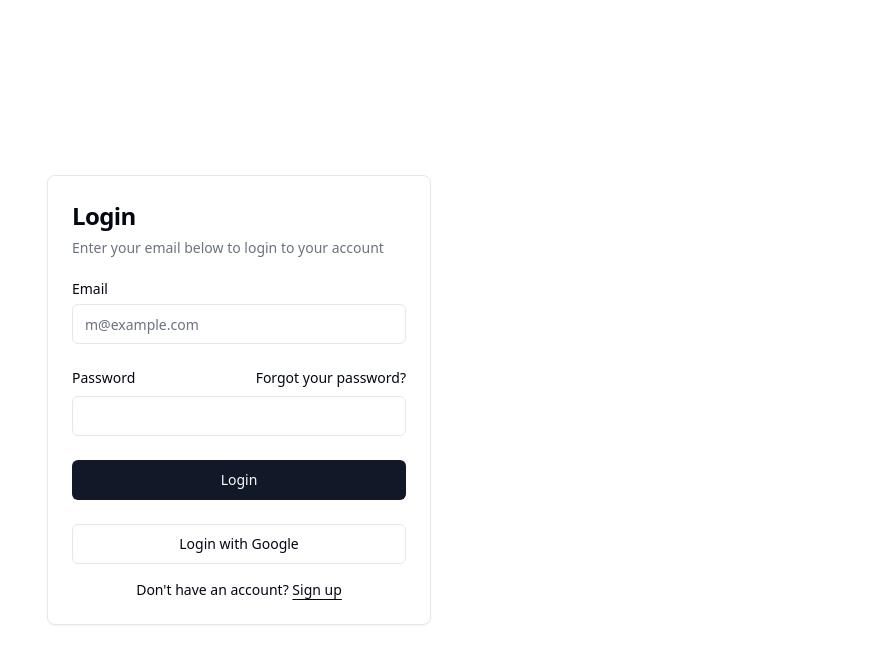
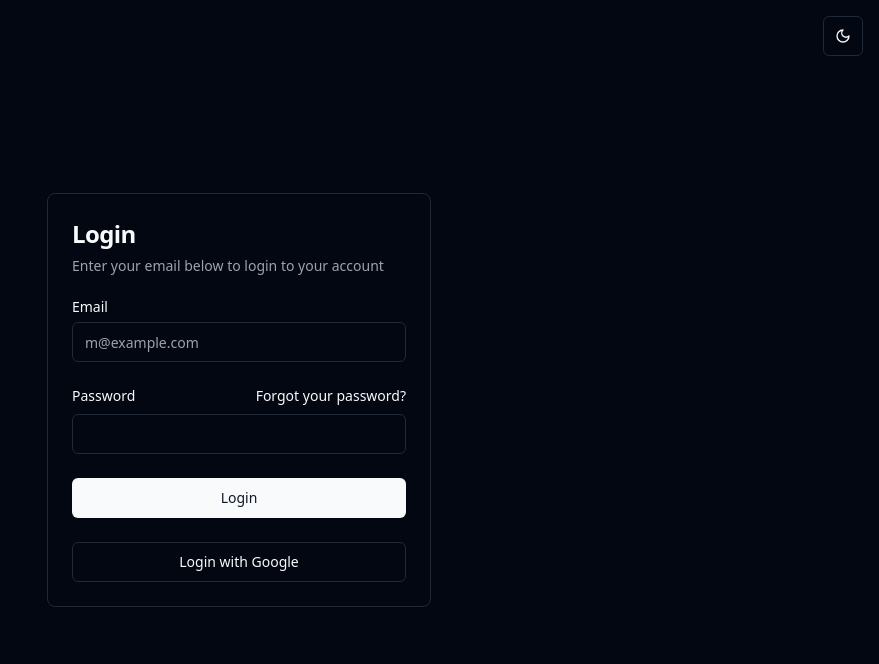
Before and after one commit to dehkai/leave-automation-suite, a React (Vite) app: page /login in a window 1280 px wide. Shown: the top 664 px of the page, without its empty margins (401-1280 px from the left). Built offline with nearby package versions, Linux system fonts and the light colour scheme.

Commit message:
(feat):Adds theme toggle
Introduces a theme toggle component, allowing users to switch between light and dark modes.

```diff
--- a/src/components/auth/login-form.jsx
+++ b/src/components/auth/login-form.jsx
@@ -48,12 +48,12 @@ export function LoginForm({
                 Login with Google
               </Button>
             </div>
-            <div className="mt-4 text-center text-sm">
+            {/* <div className="mt-4 text-center text-sm">
               Don&apos;t have an account?{" "}
               <a href="#" className="underline underline-offset-4">
                 Sign up
               </a>
-            </div>
+            </div> */}
           </form>
         </CardContent>
       </Card>
--- a/src/pages/login-page.jsx
+++ b/src/pages/login-page.jsx
@@ -1,63 +1,19 @@
 import { cn } from "@/lib/utils"
-import { Button } from "@/components/ui/button"
-import {
-  Card,
-  CardContent,
-  CardDescription,
-  CardHeader,
-  CardTitle,
-} from "@/components/ui/card"
-import { Input } from "@/components/ui/input"
-import { Label } from "@/components/ui/label"
+import { ThemeProvider } from "@/themes/theme-provider"
+import { ModeToggle } from "@/themes/mode-toggle"
+import { LoginForm } from "@/components/auth/login-form"
 
 export default function LoginPage() {
   return (
-    <div className="flex min-h-svh w-full items-center justify-center p-6 md:p-10">
+    <ThemeProvider>
+  <div className="flex min-h-svh w-full items-center justify-center p-6 md:p-10">
+    <div className="absolute top-4 right-4">
+      <ModeToggle />
+    </div>
       <div className="w-full max-w-sm">
-        <div className={cn("flex flex-col gap-6")}>
-          <Card>
-            <CardHeader>
-              <CardTitle className="text-2xl">Login</CardTitle>
-              <CardDescription>
-                Enter your email below to login to your account
-              </CardDescription>
-            </CardHeader>
-            <CardContent>
-              <form>
-                <div className="flex flex-col gap-6">
-                  <div className="grid gap-2">
-                    <Label htmlFor="email">Email</Label>
-                    <Input id="email" type="email" placeholder="m@example.com" required />
-                  </div>
-                  <div className="grid gap-2">
-                    <div className="flex items-center">
-                      <Label htmlFor="password">Password</Label>
-                      <a
-                        href="#"
-                        className="ml-auto inline-block text-sm underline-offset-4 hover:underline">
-                        Forgot your password?
-                      </a>
-                    </div>
-                    <Input id="password" type="password" required />
-                  </div>
-                  <Button type="submit" className="w-full">
-                    Login
-                  </Button>
-                  <Button variant="outline" className="w-full">
-                    Login with Google
-                  </Button>
-                </div>
-                <div className="mt-4 text-center text-sm">
-                  Don't have an account?{' '}
-                  <a href="#" className="underline underline-offset-4">
-                    Sign up
-                  </a>
-                </div>
-              </form>
-            </CardContent>
-          </Card>
-        </div>
+        <LoginForm />
       </div>
     </div>
-  );
+  </ThemeProvider>
+);
 }
--- /dev/null
+++ b/src/themes/mode-toggle.jsx
@@ -0,0 +1,19 @@
+import { Moon, Sun } from "lucide-react"
+import { Button } from "@/components/ui/button"
+import { useTheme } from "@/themes/theme-provider"
+
+export function ModeToggle() {
+  const { setTheme, theme } = useTheme()
+
+  const nextTheme = () => {
+    setTheme(theme === "light" ? "dark" : "light")
+  }
+
+  return (
+    <Button variant="outline" size="icon" onClick={nextTheme}>
+      <Sun className="h-[1.2rem] w-[1.2rem] rotate-0 scale-100 transition-all dark:-rotate-90 dark:scale-0" />
+      <Moon className="absolute h-[1.2rem] w-[1.2rem] rotate-90 scale-0 transition-all dark:rotate-0 dark:scale-100" />
+      <span className="sr-only">Toggle theme</span>
+    </Button>
+  )
+}
--- /dev/null
+++ b/src/themes/theme-provider.jsx
@@ -0,0 +1,57 @@
+import { createContext, useContext, useEffect, useState } from "react"
+
+const ThemeProviderContext = createContext({
+  theme: "system",
+  setTheme: () => null,
+})
+
+export function ThemeProvider({
+  children,
+  defaultTheme = "dark",
+  storageKey = "vite-ui-theme",
+  ...props
+}) {
+  const [theme, setTheme] = useState(
+    () => localStorage.getItem(storageKey) || defaultTheme
+  )
+
+  useEffect(() => {
+    const root = window.document.documentElement
+
+    root.classList.remove("light", "dark")
+
+    if (theme === "system") {
+      const systemTheme = window.matchMedia("(prefers-color-scheme: dark)").matches
+        ? "dark"
+        : "light"
+
+      root.classList.add(systemTheme)
+      return
+    }
+
+    root.classList.add(theme)
+  }, [theme])
+
+  const value = {
+    theme,
+    setTheme: (theme) => {
+      localStorage.setItem(storageKey, theme)
+      setTheme(theme)
+    },
+  }
+
+  return (
+    <ThemeProviderContext.Provider {...props} value={value}>
+      {children}
+    </ThemeProviderContext.Provider>
+  )
+}
+
+export const useTheme = () => {
+  const context = useContext(ThemeProviderContext)
+
+  if (context === undefined)
+    throw new Error("useTheme must be used within a ThemeProvider")
+
+  return context
+}
```
